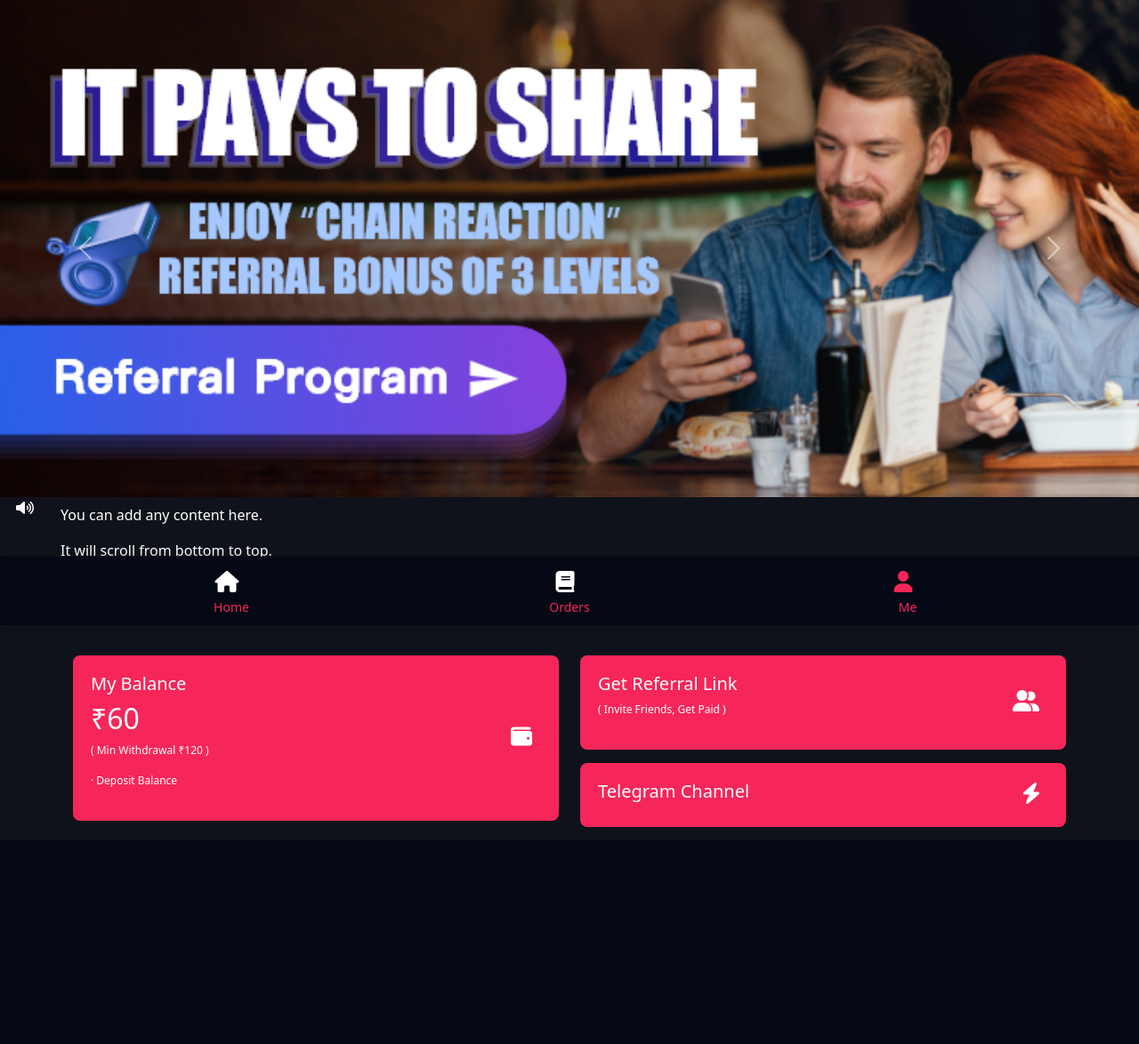
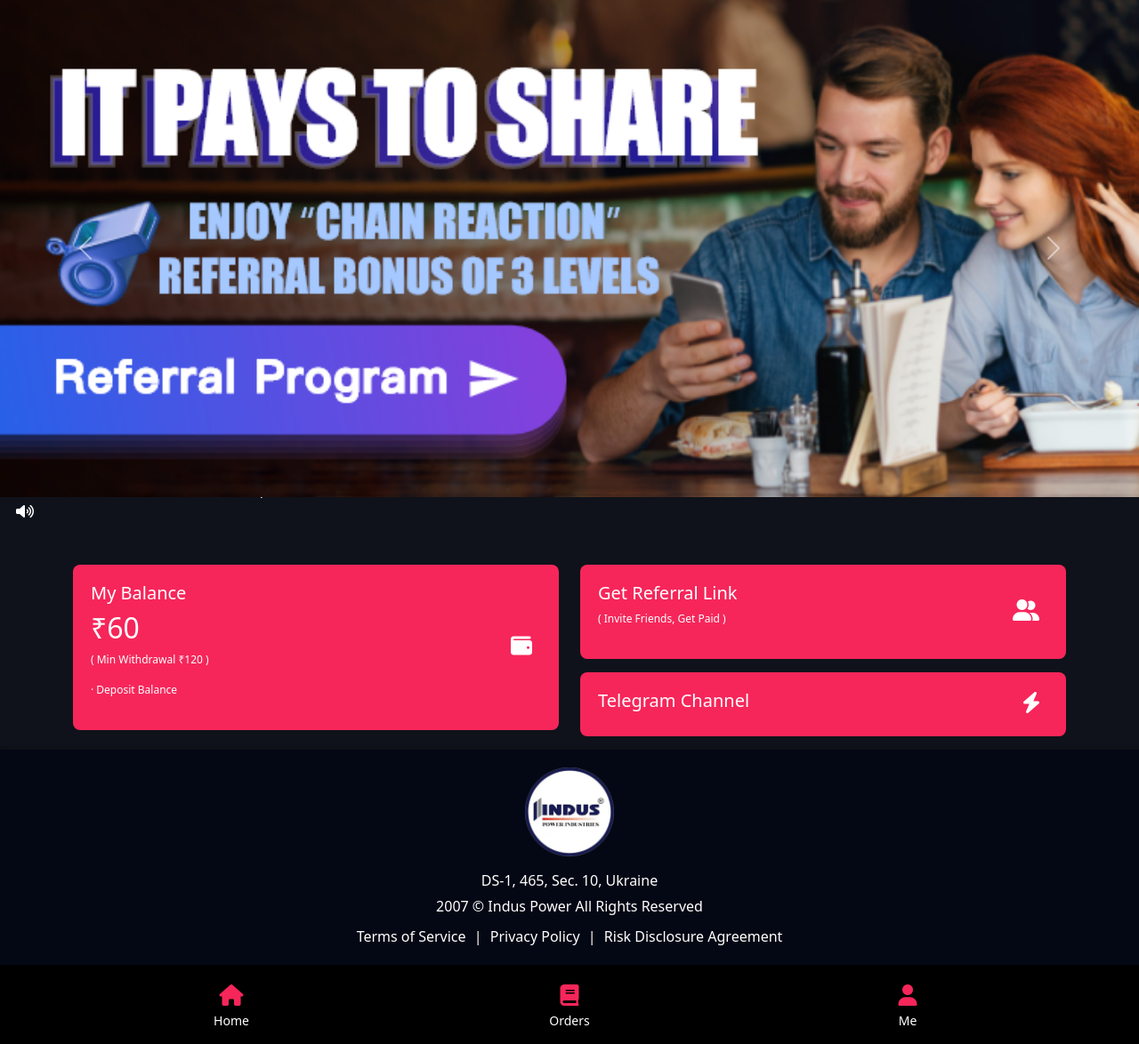
Before and after one commit to Ritikpatel963/yashworkreferal, a PHP site: page / in a window 1280 px wide. Shown: the part 97-1271 px from the top of the page at 89% size. Before the commit the page ends 1027 px from the top, so only its background shows below. Run offline with PHP 8.4, Linux system fonts and the light colour scheme; some libraries are stand-ins or nearby versions.

Commit message:
ritik update today

```diff
--- a/assets/style.css
+++ b/assets/style.css
@@ -18,10 +18,8 @@ body{
 
 /* Footer Css */
 .footer {
-    background-color: #040814; /* Dark blue background color */
-    color: white; /* Light blue icon color */
-    padding: 10px 0;
-    position: fixed;
+    background-color: #000;
+    color: white;
     bottom: 0;
     width: 100%;
     box-shadow: 0 -4px 6px -1px rgba(0, 0, 0, 0.1), 0 -2px 4px -1px rgba(0, 0, 0, 0.06);
@@ -35,23 +33,81 @@ body{
 }
 .footer .icon {
     font-size: 24px;
+    display: table-footer-group;
 }
 .footer .text {
     font-size: 14px;
 }
-.fa-house, .fa-book, .fa-user {
+.fa-house{
     color: #F6265A;
 }
-.fa-house , .fa-book, .fa-user:hover{
+.fa-book{
+    color: #F6265A;
+}
+.fa-user {
+    color: #F6265A;
+}
+.fa-house:hover{
     color: white;
 }
+.fa-book:hover{
+    color: white;
+}
+.fa-user:hover{
+    color: white;
+}
+.text p{
+    color: white;
+}
+
+
+/* upperfooter */
+.upperfooter {
+    background-color: #040814;
+    color: white;
+    padding: 20px 0;
+    text-align: center;
+}
+
+.upperfooter-content {
+    max-width: 800px;
+    margin: 0 auto;
+}
+
+.upperfooter-logo img {
+    max-width: 100px;
+    margin-bottom: 10px;
+}
+
+.upperfooter-text p {
+    margin: 5px 0;
+}
+
+.upperfooter-links {
+    margin-top: 10px;
+}
+
+.upperfooter-links a {
+    color: white;
+    text-decoration: none;
+    margin: 0 5px;
+}
+
+.upperfooter-links a:hover {
+    text-decoration: underline;
+}
+
+
+
 
 /* Marquee css */
 .marquee-container {
     width: 100%;
-    height: 130px; /* Adjust height as needed */
+    height: 28px;
     overflow: hidden;
     position: relative;
+    display: flex;
+  align-items: end;
 }
 .marquee-content {
     display: block;
@@ -74,22 +130,22 @@ body{
 }
 /* First Section Css */
 .card-custom {
-    background-color: #F6265A ; /* Base color for balance card */
-    color: #ffffff; /* Text color */
+    background-color: #F6265A ;
+    color: #ffffff;
     padding: 20px;
     border-radius: 8px;
     margin-bottom: 15px;
 }
 .card-referral {
-    background-color: #F6265A ; /* Light blue for referral card */
-    color: #ffffff; /* Text color */
+    background-color: #F6265A ;
+    color: #ffffff;
     padding: 20px;
     border-radius: 8px;
     margin-bottom: 15px;
 }
 .card-telegram {
-    background-color: #F6265A ; /* Darker blue for telegram card */
-    color: #ffffff; /* Text color */
+    background-color: #F6265A ;
+    color: #ffffff;
     padding: 20px;
     border-radius: 8px;
     margin-bottom: 15px;
@@ -110,6 +166,9 @@ body{
 
 @media only screen and (max-width: 600px) {
     .marquee-container{
-     height: 38px;
+     height: 28px;
+    }
+    .footer{
+        position: fixed;
     }
   }
--- a/footer.php
+++ b/footer.php
@@ -1,22 +1,44 @@
+
+
 <footer class="footer">
-    <div class="container">
+<div class="upperfooter">
+    <div class="upperfooter-content">
+        <div class="upperfooter-logo">
+            <img src="assets/image/logo.png" alt="Company Logo">
+        </div>
+        <div class="upperfooter-text">
+            <p>DS-1, 465, Sec. 10, Ukraine</p>
+            <p>2007 © Indus Power All Rights Reserved</p>
+        </div>
+        <div class="upperfooter-links">
+            <a href="#">Terms of Service</a> |
+            <a href="#">Privacy Policy</a> |
+            <a href="#">Risk Disclosure Agreement</a>
+        </div>
+    </div>
+</div>
+
+    <div class="container mt-3">
         <div class="row text-center">
-            <div class="col">
+            <div class="col text">
                 <a href="#">
                     <div class="icon"><i class="fa-solid fa-house" ></i></div>
-                    <div class="text">Home</div>
+                    <p style="font-size: 14px;">Home</p>
                 </a>
             </div>
-            <div class="col">
+            <div class="col text">
                 <a href="#">
-                    <div class="icon"><i class="fa-solid fa-book" ></i></div>
-                    <div class="text">Orders</div>
+                <div class="icon">
+                    <i class="fa-solid fa-book" ></i>
+                    <p style="font-size: 14px;">Orders</p>
+                </div>
+
                 </a>
             </div>
-            <div class="col">
+            <div class="col text">
                 <a href="#">
                     <div class="icon"><i class="fa-solid fa-user" ></i></div>
-                    <div class="text">Me</div>
+                    <p style="font-size: 14px;">Me</p>
                 </a>
             </div>
         </div>
```
